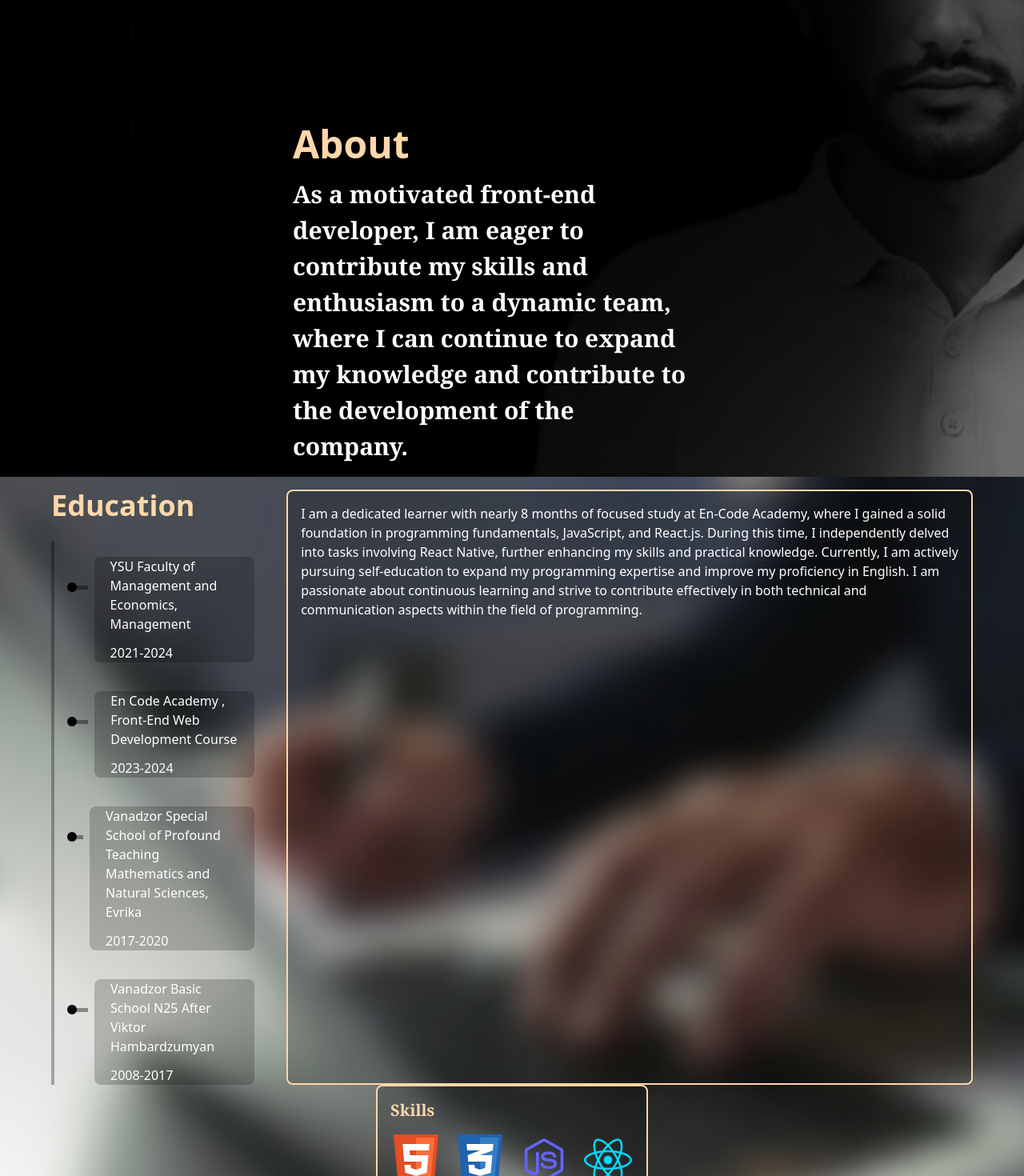
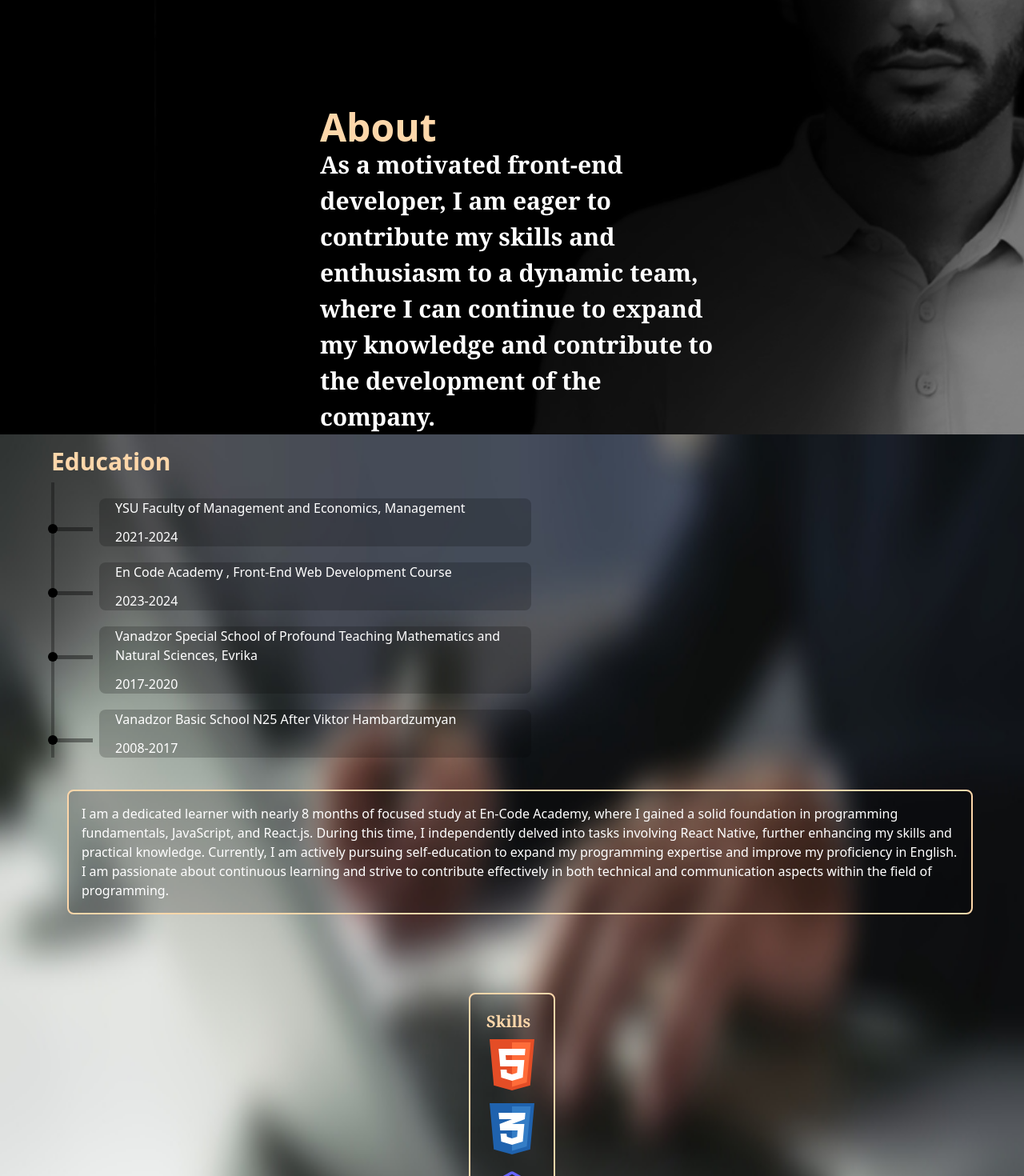
Before and after one commit to Noro233/Noro233.github.io, a React (Create React App) app: page / in a window 1280 px wide. Shown: the part 1260-2730 px from the top of the page at 80% size. Built offline with nearby package versions, Linux system fonts and the light colour scheme.

Commit message:
difference

```diff
--- a/src/Components/About/About.jsx
+++ b/src/Components/About/About.jsx
@@ -15,17 +15,17 @@ function About() {
                 style={{ backgroundImage: `url(${Photo})` }}
             >
 
-                <div className=" absolute inset-0 bg-black opacity-50"> </div>
+                <div className=" absolute inset-0  bg-black opacity-40 "> </div>
 
-                <div className="relative z-10 top--10 flex flex-col
-                               items-center justify-center min-h-scr een p-4 text-center">
+                    <div className="relative z-10 flex flex-col
+                                    items-center justify-center min-h-screen text-center">
 
-                    <div className="max-w-[450px] sm:max-w-[450px] md:max-w-[450px]
-                                    lg:max-w-[500px] sm:mt-[530px]
-                                    sm:ml-[300px] text-start mx-auto">
+                        <div className=" bottom-20 max-w-[500px] sm:max-w-[450px] md:max-w-[450px]
+                                        lg:max-w-[500px] sm:mt-[520px]
+                                        sm:ml-[350px] text-start ">
 
-                        <h3 className="text-3xl md:text-4xl lg:text-5xl sm:text-[35px]
-                                       font-bold text-designColor mb-4">
+                            <h3 className="text-2xl md:text-4xl lg:text-5xl sm:text-[35px]
+                                           font-bold text-designColor ">
                                 About
                             </h3>
                             <p className="text-[10px] sm:text-[18px] md:text-[20px]
--- a/src/Components/Contacts/Contacts.jsx
+++ b/src/Components/Contacts/Contacts.jsx
@@ -31,7 +31,7 @@ function Contacts() {
             <div className="flex items-center space-x-3">
               <img src={Emailicon} alt="Email Icon" className="w-5 h-5 bg-white" />
               <div>
-                <p className="text-xl font-serif font-bold text-blue ">E-m6il</p>
+                <p className="text-xl font-serif font-bold text-blue ">E-mail</p>
                 <a href="mailto:arakelyannorayr23@gmail.com"
                   className="text-lg text-[12.9px] text-slate-400 hover:text-indigo-300 hover:underline" >
                   arakelyannorayr23@gmail.com </a>
--- a/src/Components/Home/Home.jsx
+++ b/src/Components/Home/Home.jsx
@@ -19,7 +19,7 @@ function Home() {
                                      justify-center bg-black  ">
 
         <div className=" relative w-full h-full
-                      px-4 md:px-8 lg:px-16">
+                      px-3 md:px-8 lg:px-16">
 
 
           <div className="relative text-start flex flex-col
--- a/src/Components/Navbar/Navbar.jsx
+++ b/src/Components/Navbar/Navbar.jsx
@@ -7,13 +7,15 @@ const Navbar = () => {
     const [isMenuOpen, setMenuOpen] = useState(false);
 
     return (
-        <div className="w-full h-[70px] bg-black sticky top-0 z-20 ">
+        <div className="w-full h-[75px] bg-black sticky top-0 z-20 ">
 
             <div className="max-w-6xl mx-auto px-4 py-4 flex
                             items-center justify-between">
 
-                <div className="text-white text-2xl font-bold">
-                    {isMenuOpen ? <a></a> : <a href="#home" className='text-designColor '>Norayr</a>}
+                <div className="text-white text-2xl font-bold w-full ">
+                    {isMenuOpen ? <a></a> : <a href="#home"
+                                            className='text-designColor
+                                                      '>Norayr</a>}
                 </div>
 
                 {/* Navigation Links for Desktop */}
--- a/src/Components/Resume/Resume.jsx
+++ b/src/Components/Resume/Resume.jsx
@@ -9,37 +9,47 @@ function Resume() {
     const ProgressData = [
         { language: 'Armenian', percent: 100 },
         { language: 'English', percent: 80 },
-        { language: 'Russian', percent: 57 },
+        { language: 'Russian', percent: 70 },
     ];
 
     return (
-        <section id="resume" className="relative w-full min-h-screen bg-black text-white">
+        <section id="resume" className="relative w-full min-h-screen bg-black text-white ">
 
             <div className="absolute inset-0">
                 {/* Background Image */}
-                <img src={Resumeimage} alt="Resume Background" className="w-full h-full object-cover" />
+                <img src={Resumeimage} alt="Resume Background" className="w-full h-full " />
             </div>
 
-            <div className="relative z-10 flex flex-col items-center
-                        justify-center min-h-screen p-4">
+
+
+
+
+
+            <div className="relative z-10 w-full flex flex-row
+                            items-center justify-center flex-wrap
+                             min-h-screen gap-10 p-4  "
+                           >
+
+
                 {/* Content Wrapper */}
-                <div className="flex flex-col md:flex-row w-full max-w-6xl
-                          mx-auto space-y-10 md:space-y-0 md:space-x-10">
+                <div className="flex flex-col md:flex-col w-full/2 max-w-6xl
+                               mx-auto space-y-5 md:space-y-5 md:space-x-5 gap-5 ">
 
                     {/* Education */}
                     <div className="flex-1">
-                        <h3 className="text-2xl md:text-3xl lg:text-4xl
-                             font-bold text-designColor mb-6">
+                        <h3 className="text-xl md:text-2xl lg:text-3xl
+                             font-bold text-designColor mb-2">
                             Education
                         </h3>
-                        <div className="border-l-4 border-black border-opacity-30 pl-6 space-y-4">
+                        <div className="border-l-4 border-black border-opacity-30 ">
                             <ResumeCards title="YSU Faculty of Management and Economics, Management"
                                 years="2021-2024" />
                             <ResumeCards title="En Code Academy , Front-End
                                                   Web Development Course"
                                 years="2023-2024" />
-                            <ResumeCards title="Vanadzor Special School of Profound Teaching Mathematics
-                                         and Natural Sciences, Evrika"
+                            <ResumeCards title="Vanadzor Special School of Profound
+                                                Teaching Mathematics
+                                                and Natural Sciences, Evrika"
                                 years="2017-2020" />
                             <ResumeCards title="Vanadzor Basic School N25 After Viktor Hambardzumyan"
                                 years="2008-2017" />
@@ -48,8 +58,10 @@ function Resume() {
                     </div>
 
                     {/* Additional Information */}
-                    <div className="mt-[400px] mb-[10px] bg-black bg-opacity-20
-                                    p-4 rounded-lg border-2 border-designColor cursor-pointer hover:opacity-70">
+                    <div className="mt-[400px] mb-[50px] bg-black bg-opacity-20
+                                    p-4 rounded-lg border-2 border-designColor
+                                    cursor-pointer hover:opacity-70
+                            ">
                         <p>
                             I am a dedicated learner with nearly 8 months of focused study at En-Code Academy,
                             where I gained a solid foundation in programming fundamentals, JavaScript, and React.js.
@@ -62,29 +74,42 @@ function Resume() {
                     </div>
                 </div>
 
+
+
+
+
+
                 {/* Skills and Languages */}
-                <div className="flex-1 space-y-10">
+                <div className="flex flex-col items-center gap-20 mt-[50px]
+                                ">
+
                     {/* Skills */}
-                    <div className="bg-black bg-opacity-20 p-4 rounded-lg border-2 border-designColor">
-                        <p className="text-xl font-serif font-bold text-designColor mb-4">Skills</p>
-                        <div className="flex flex-wrap gap-4 justify-center">
+                    <div className="flex flex-col flex-wrap
+                                    w-fit mt-2 bg-black bg-opacity-20
+                                    p-5 gap-2 rounded-lg border-2 border-designColor">
+
+                        <p className="text-xl font-serif font-bold text-designColor">Skills</p>
+
+                        <div className="flex   gap-4 justify-center sm:flex-col
+                                          ">
                             <img src={Htmllogo} alt="HTML Logo"
-                                 className="w-16 h-16 cursor-pointer hover:opacity-70" />
+                                className="w-16 h-16 cursor-pointer hover:opacity-70" />
                             <img src={Csslogo} alt="CSS Logo"
-                                 className="w-16 h-16 cursor-pointer hover:opacity-70" />
+                                className="w-16 h-16 cursor-pointer hover:opacity-70" />
                             <img src={JavaScriptlogo} alt="JavaScript Logo"
-                                 className="w-16 h-16 cursor-pointer hover:opacity-70" />
+                                className="w-16 h-16 cursor-pointer hover:opacity-70" />
                             <img src={ReactJSlogo} alt="React Logo"
-                                 className="w-16 h-16 cursor-pointer hover:opacity-70" />
+                                className="w-16 h-16 cursor-pointer hover:opacity-70" />
                         </div>
                     </div>
 
                     {/* Languages */}
-                    <div className="bg-black bg-opacity-20 p-4 rounded-lg border-2
+                    <div className="bg-black bg-opacity-20 p-4 h-fit rounded-lg border-2
                                     border-designColor cursor-pointer hover:opacity-70">
                         <p className="text-2xl font-serif font-bold text-designColor mb-4">Languages</p>
                         {ProgressData.map((item, index) => (
-                            <div key={index} className="mb-4">
+                            <div key={index} className="mb-4 sm:min-w-screen sm:max-w-screen md:min-w-screen
+                            md:max-w-screen">
                                 <p className="font-bold font-serif">{item.language}</p>
                                 <div className="bg-gray-200 rounded-full h-3 mt-1">
                                     <div
--- a/src/Components/Resume/ResumeCards.jsx
+++ b/src/Components/Resume/ResumeCards.jsx
@@ -14,7 +14,7 @@ function ResumeCards({ title, years }) {
           <span className="absolute rounded-full
                              flex justify-center items-center bg-designColor bg-opacity-50 ">
           </span>
-          <span className="absolute w-3 h-3  rounded-full bg-black inline-flex
+          <span className="absolute w-3 h-3 rounded-full bg-black inline-flex
                            group-hover:bg-designColor duration-300 -top-1 -left-2 ">
           </span>
         </div>
@@ -22,7 +22,7 @@ function ResumeCards({ title, years }) {
         <div className=" mt-5 bg-black bg-opacity-20 hover:bg-opacity-30 bg-opacity-20
                          hover:bg-opacity-30 duration-300 rounded-lg px-5
                          flex flex-col justify center gap-3  shadow-shadowOne ">
-          <h3>{title}</h3>
+          <h3 className="w-[500px]">{title}</h3>
           <h5> {years}</h5>
         </div>
 
```
Lines whose indentation alone changed are shown as unchanged.
